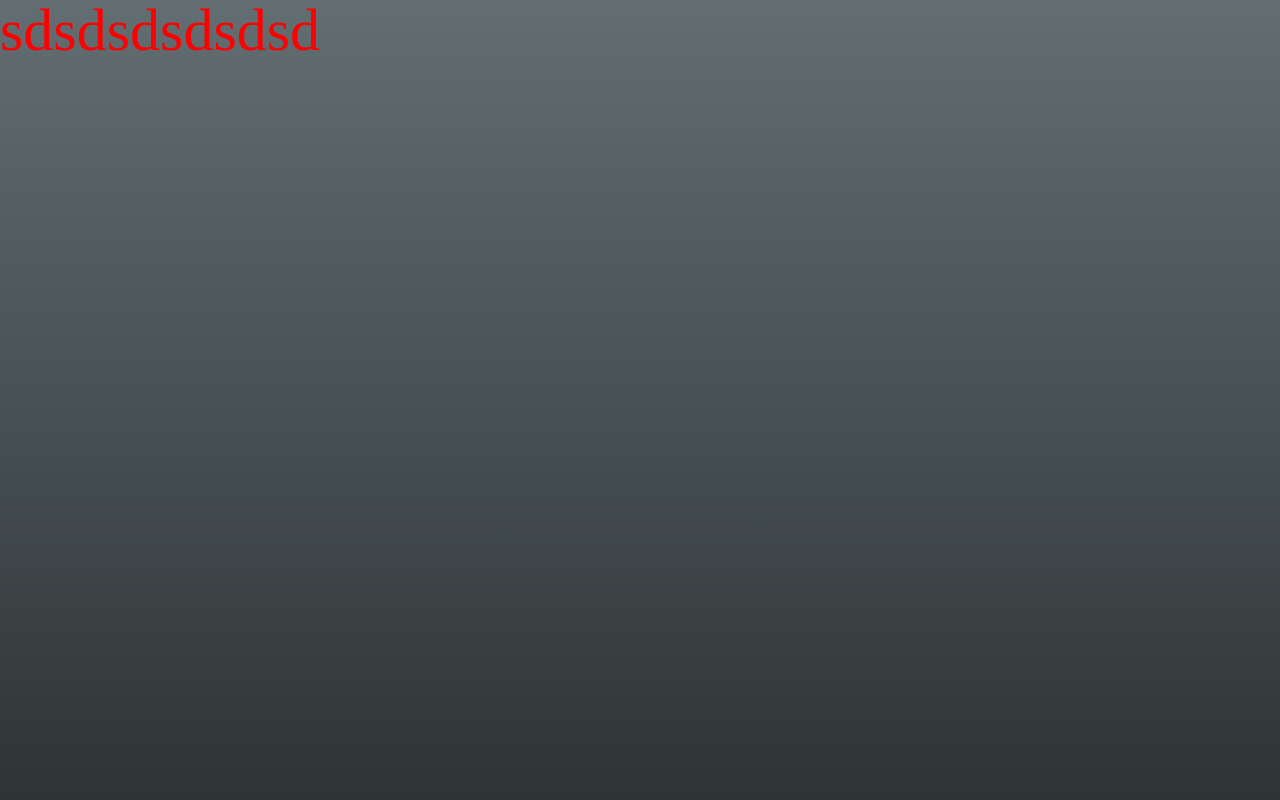
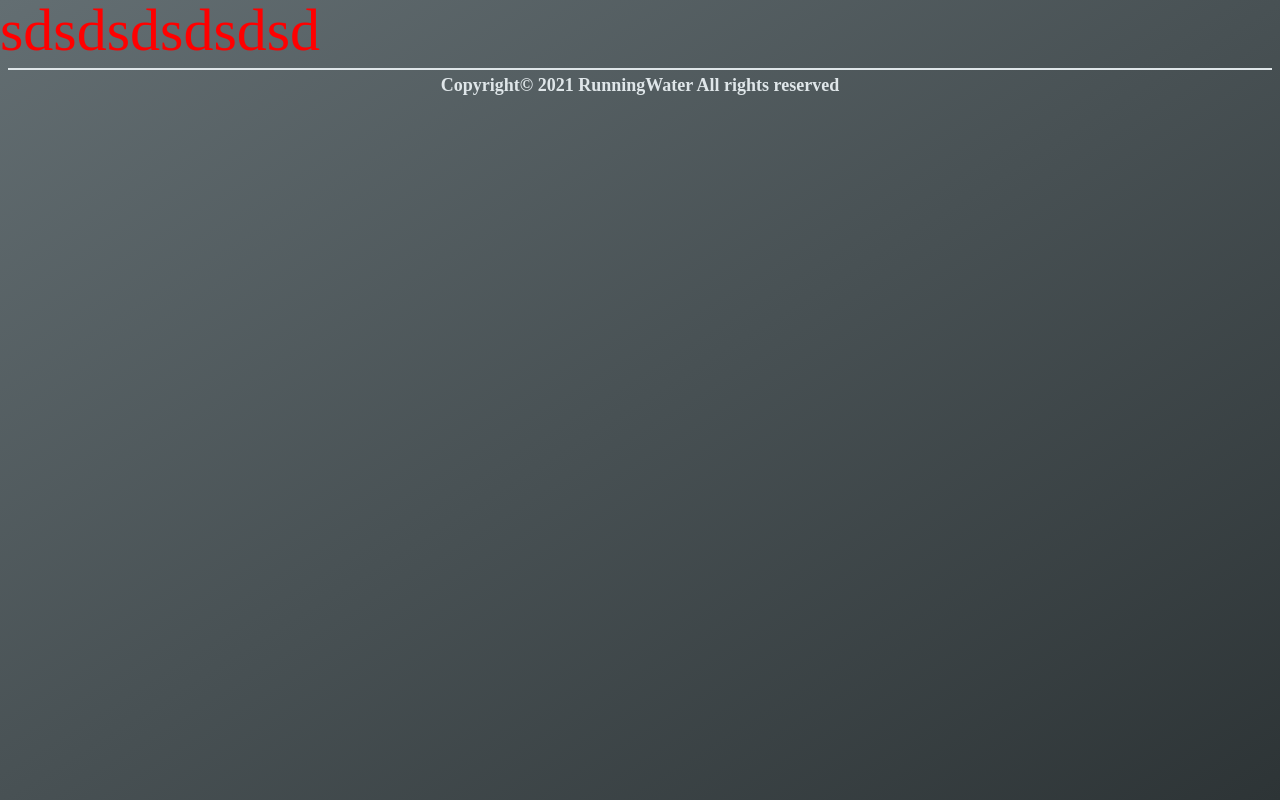
Before and after one commit to minhanPark/grapql-todo-front, a React (Create React App) app: page / in a window 1280 px wide. Built offline with nearby package versions, Linux system fonts and the light colour scheme.

Commit message:
divide darkTheme

```diff
--- a/package.json
+++ b/package.json
@@ -3,9 +3,11 @@
   "version": "0.1.0",
   "private": true,
   "dependencies": {
+    "@apollo/client": "^3.3.21",
     "@testing-library/jest-dom": "^5.11.4",
     "@testing-library/react": "^11.1.0",
     "@testing-library/user-event": "^12.1.10",
+    "graphql": "^15.5.1",
     "react": "^17.0.2",
     "react-dom": "^17.0.2",
     "react-scripts": "4.0.3",
--- a/src/App.js
+++ b/src/App.js
@@ -1,6 +1,9 @@
 import React from "react";
+import { ApolloProvider } from "@apollo/client";
+import { client } from "./client";
 import { GlobalStyle, theme, darkTheme } from "./style/Common";
 import styled, { ThemeProvider } from "styled-components";
+import Footer from "./components/Footer";
 
 const Title = styled.h1`
   font-size: 60px;
@@ -11,12 +14,15 @@ const Container = styled.div``;
 
 function App() {
   return (
+    <ApolloProvider client={client}>
       <ThemeProvider theme={darkTheme}>
         <GlobalStyle />
         <Container>
           <Title>sdsdsdsdsdsd</Title>
         </Container>
+        <Footer />
       </ThemeProvider>
+    </ApolloProvider>
   );
 }
 
--- /dev/null
+++ b/src/client.js
@@ -0,0 +1,21 @@
+import { ApolloClient, InMemoryCache, makeVar } from "@apollo/client";
+
+const isDarkModeVar = makeVar(localStorage.getItem("isDarkMode"));
+
+const toggleDarkMode = () => {
+  const isDarkMode = isDarkModeVar();
+  if (isDarkMode) {
+    localStorage.removeItem("isDarkMode");
+    isDarkModeVar(false);
+  } else {
+    localStorage.setItem("isDarkMode");
+    isDarkModeVar(true);
+  }
+};
+
+const client = new ApolloClient({
+  uri: "http://localhost:4000",
+  cache: new InMemoryCache(),
+});
+
+export { client, isDarkModeVar, toggleDarkMode };
--- /dev/null
+++ b/src/components/Footer.js
@@ -0,0 +1,27 @@
+import React from "react";
+import styled from "styled-components";
+
+const Container = styled.div`
+  padding: 8px;
+`;
+const Text = styled.h3`
+  padding: 6px;
+  border-top: 2px solid ${(props) => props.theme.fontColorBasic};
+  font-size: 18px;
+  font-weight: 600;
+  color: ${(props) => props.theme.fontColorBasic};
+  text-align: center;
+`;
+
+const Footer = () => {
+  return (
+    <Container>
+      <Text>
+        Copyright&copy; {new Date().getFullYear()} RunningWater All rights
+        reserved
+      </Text>
+    </Container>
+  );
+};
+
+export default Footer;
--- a/src/style/Common.js
+++ b/src/style/Common.js
@@ -4,21 +4,26 @@ import reset from "styled-reset";
 export const theme = {
   backgroundColor: "#dfe6e9",
   backgroundColorDark: "#b2bec3",
+  fontColorBasic: "#2d3436",
 };
 
 export const darkTheme = {
   backgroundColor: "#636e72",
   backgroundColorDark: "#2d3436",
+  fontColorBasic: "#dfe6e9",
 };
 
 export const GlobalStyle = createGlobalStyle`
     ${reset};
+    * {
+        box-sizing: border-box;
+    }
     html {
         height: 100%;
     }
     body {
         height: 100%;
         background: ${(props) =>
-          `linear-gradient(${props.theme.backgroundColor}, ${props.theme.backgroundColorDark})`};
+          `linear-gradient(to bottom right, ${props.theme.backgroundColor}, ${props.theme.backgroundColorDark})`};
     }
 `;
```
Also changed, not shown: 1 other file (tests, documents, lock files or other folders). Lines whose indentation alone changed are shown as unchanged.
